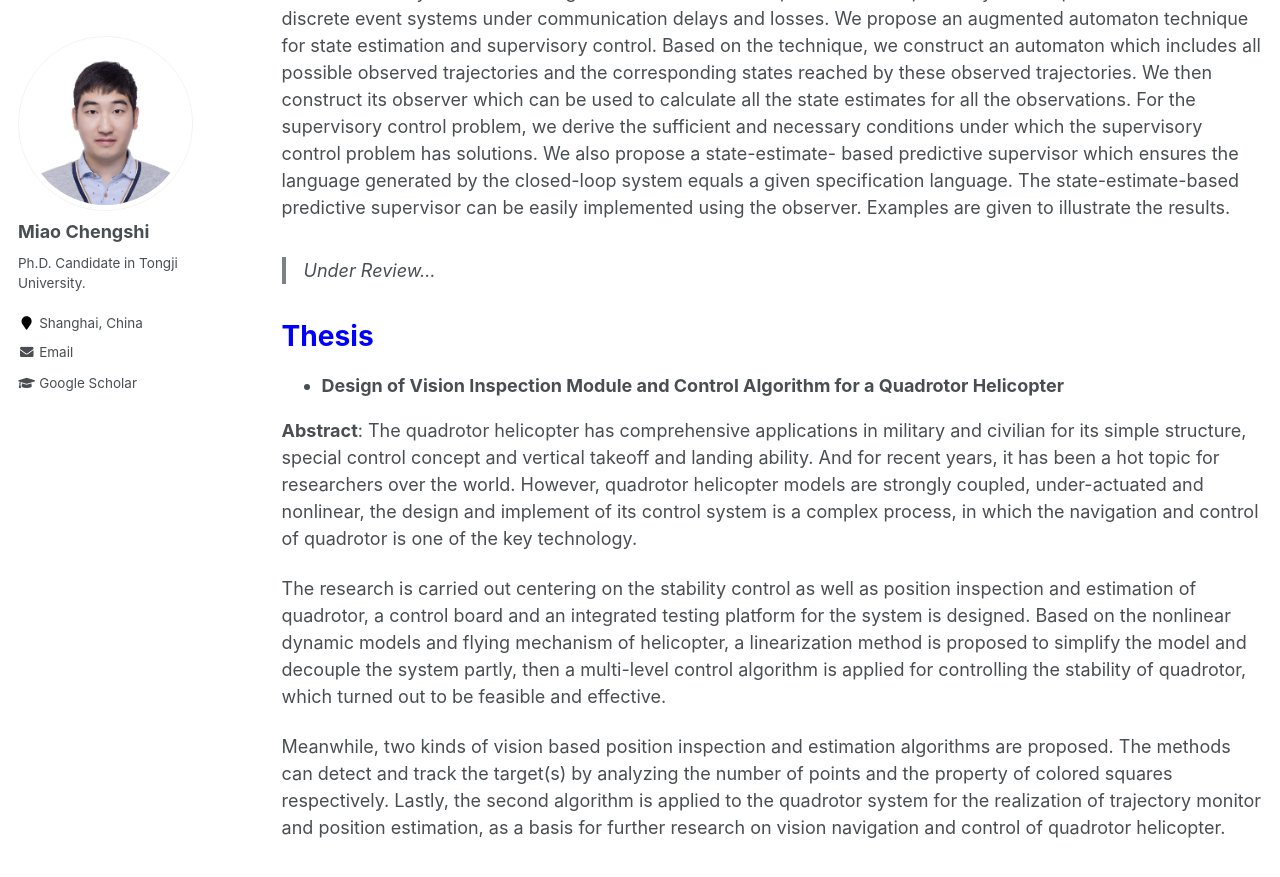
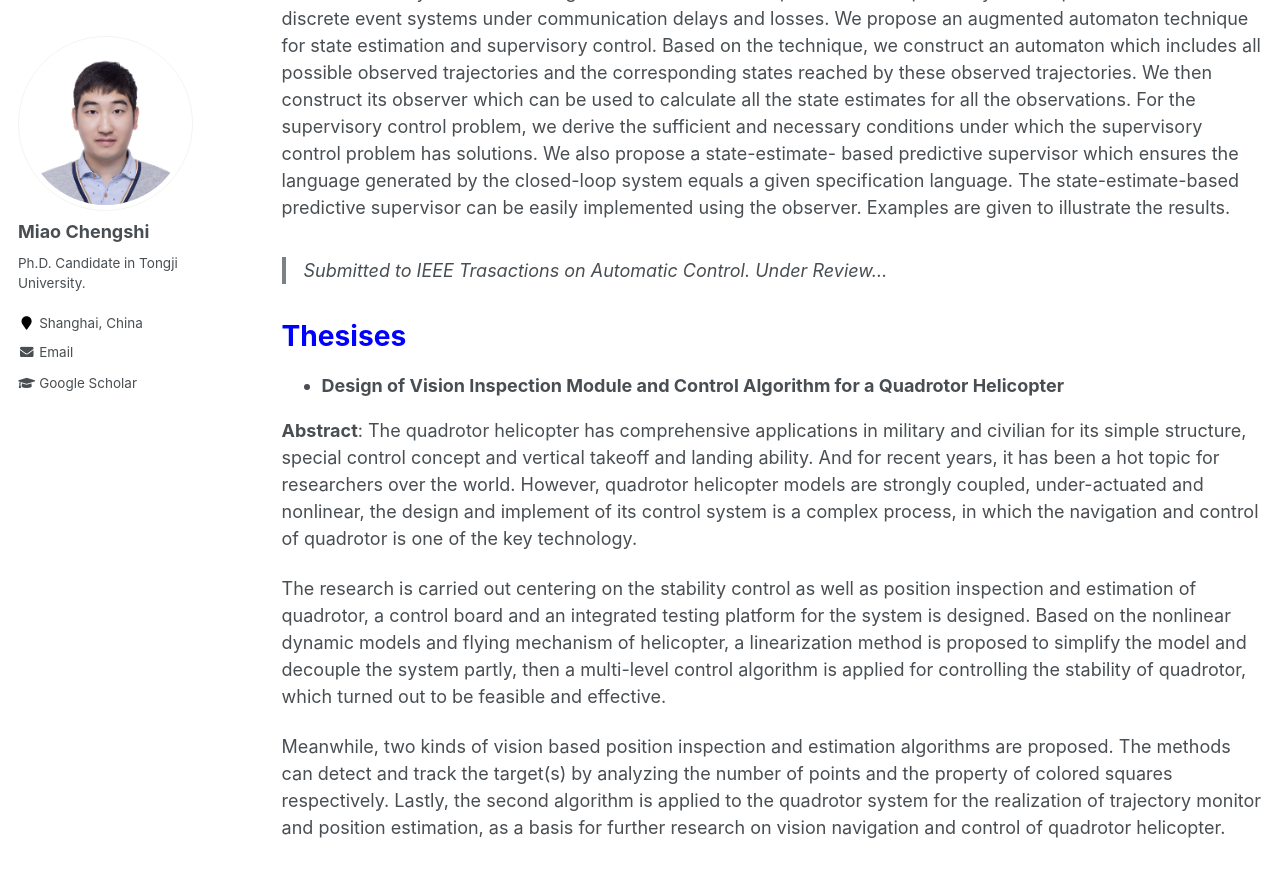
Before and after one commit to miaochengshi/miaochengshi.github.io, a Jekyll site: the page built from _pages/publications.md, in a window 1280 px wide and 900 px high, scrolled down 1106 px. Shown: the top 877 px of the window. Built offline with Jekyll 4.4.1, drawn with Linux system fonts in a browser that asks for light colours.

Commit message:
Update publications.md

```diff
--- a/_pages/publications.md
+++ b/_pages/publications.md
@@ -24,9 +24,9 @@ author_profile: true
 
 **Abstract**: In many networked systems, controllers and plants are located at different sites. Communications between a con- troller and a plant are carried out over a wired or wireless communication network. Communication delays and losses must be addressed when investigating such systems. In this paper, we model a plant as a timed discrete event system. We investigate the state estimation problem and supervisory control problem for timed discrete event systems under communication delays and losses. We propose an augmented automaton technique for state estimation and supervisory control. Based on the technique, we construct an automaton which includes all possible observed trajectories and the corresponding states reached by these observed trajectories. We then construct its observer which can be used to calculate all the state estimates for all the observations. For the supervisory control problem, we derive the sufficient and necessary conditions under which the supervisory control problem has solutions. We also propose a state-estimate- based predictive supervisor which ensures the language generated by the closed-loop system equals a given specification language. The state-estimate-based predictive supervisor can be easily implemented using the observer. Examples are given to illustrate the results.
 
-> Under Review...
+> Submitted to IEEE Trasactions on Automatic Control. Under Review...
 
-# Thesis
+# Thesises
 
 - **Design of Vision Inspection Module and Control Algorithm for a Quadrotor Helicopter**
 
```
